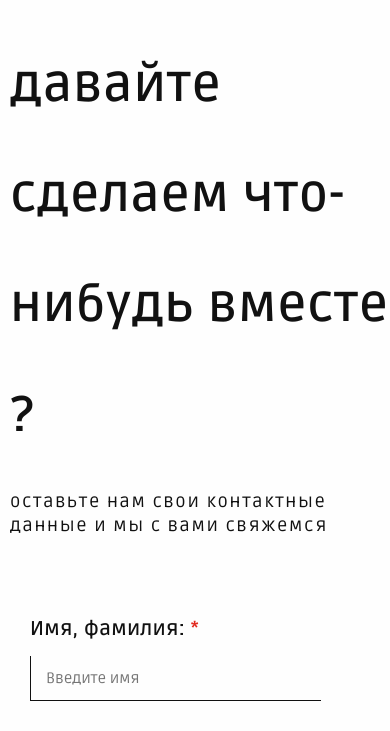
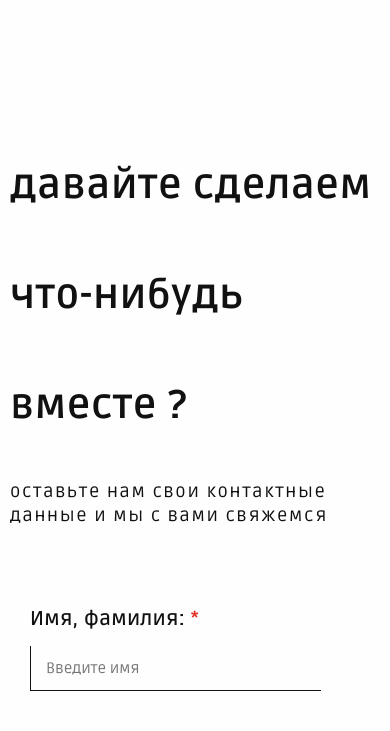
Before and after one commit to sonia13marker/our_team_project, a React (Create React App) app: page /contacts in a window 390 px wide. Shown: the part 1505-2236 px from the top of the page. Built offline with nearby package versions, Linux system fonts and the light colour scheme.

Commit message:
Bug fixes

```diff
--- a/src/components/FormBlock/style.module.css
+++ b/src/components/FormBlock/style.module.css
@@ -1,10 +1,11 @@
 .wrapper__form {
-    margin-top: 400px;
+    margin-top: 500px;
 }
 
 .wrapper__h2 {
+    position: relative;
     font-family: 'Ruda', sans-serif;
-    font-weight: 600;
+    font-weight: 700;
     font-size: 6.5vw;
     line-height: 110px;
     letter-spacing: 0.015em;
@@ -42,12 +43,14 @@
 
 @media (max-width: 780px){
     .wrapper__form {
-        margin-top: 700px;
+        margin-top: 800px;
     }
+
     .wrapper__h2 {
-        font-size: 50px;
+        font-size: 40px;
         margin-left: 10px;
     }
+
     .wrapper__text {
        font-size: 18px;
         margin-left: 10px;
--- a/src/components/Map/style.module.css
+++ b/src/components/Map/style.module.css
@@ -24,6 +24,8 @@ h3 {
 .map {
     /* делаем карту черно-белой */
     filter: saturate(0) brightness(1) invert(.8);
+
+    position: relative;
 
     height: 100%;
 }
@@ -62,12 +64,6 @@ h3 {
     color: var(--color);
 }
 
-@media (max-width: 1280px) {
-    .wrapper__block {
-        right: 52px;
-    }
-}
-
 @media (max-width: 1024px){
     .wrapper__h3 {
         font-size: 48px;
@@ -86,8 +82,10 @@ h3 {
     .wrapper__block {
         width: 100%;
         height: 100%;
+
         left: 0;
         top: 0;
+
         position: relative;
         z-index: 1;
     }
```
